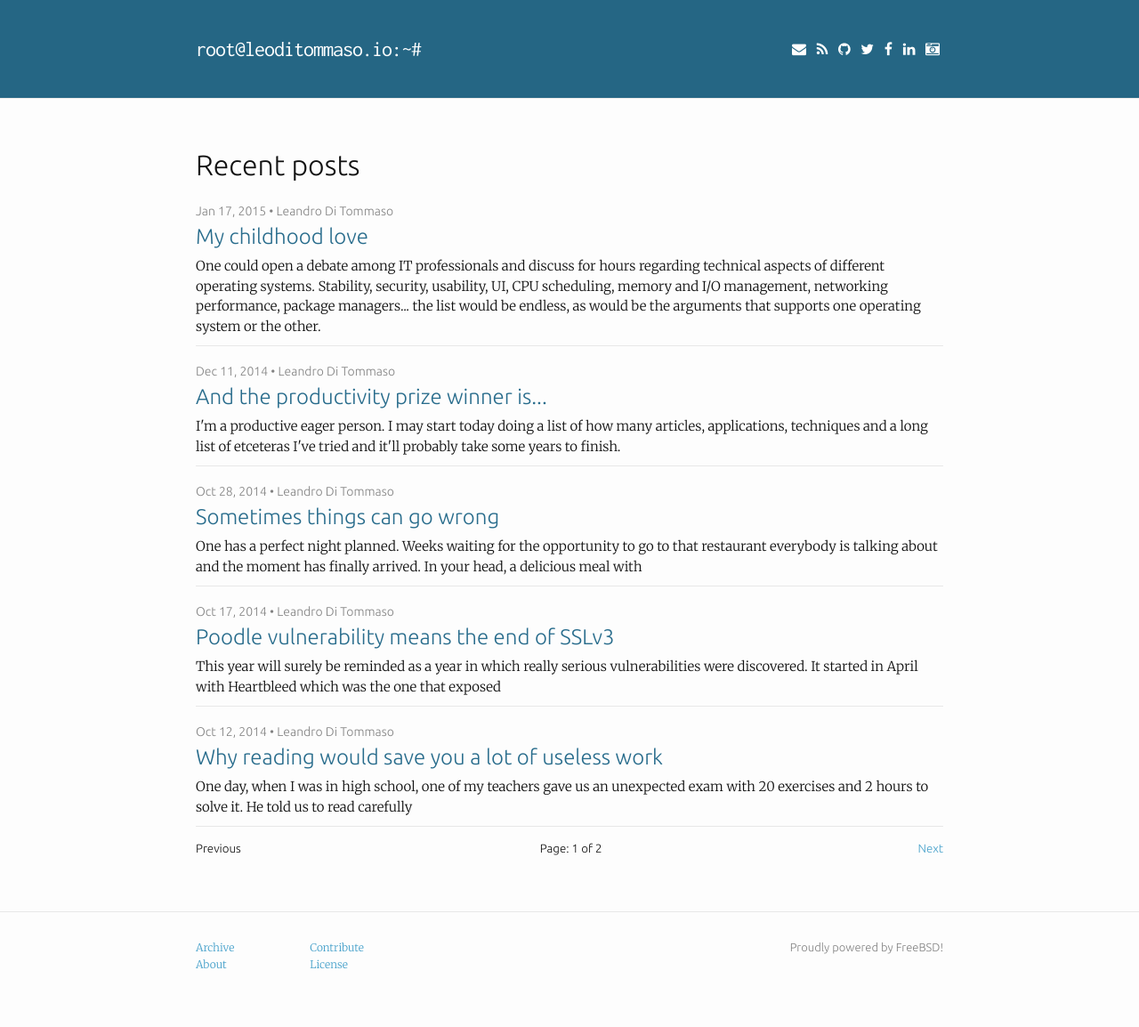
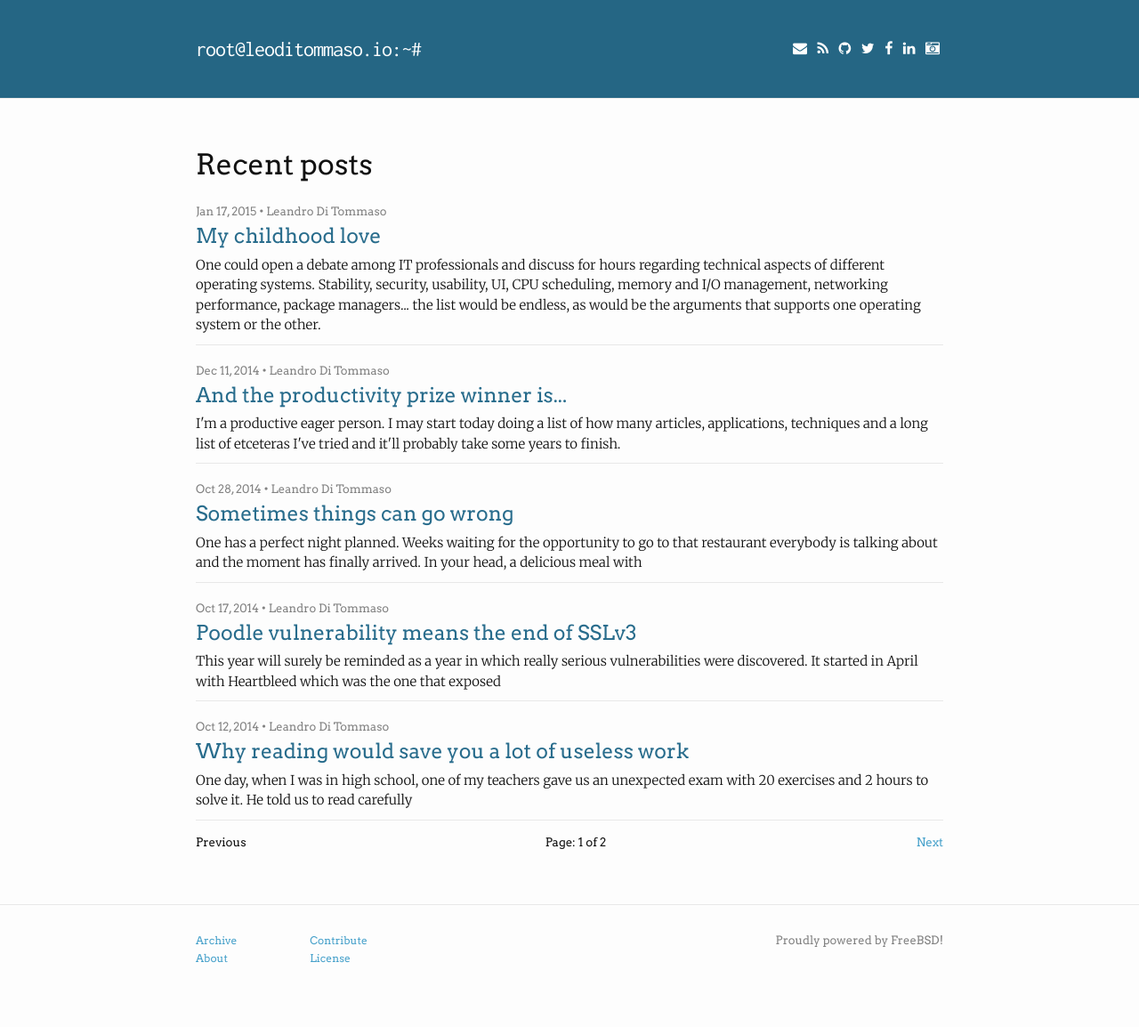
Before and after one commit to leoditommaso/leoditommaso.io, a Jekyll site: the page built from index.html, in a window 1280 px wide. Shown: the whole page at 89% size. Built offline with Jekyll 4.4.1, drawn with Linux system fonts in a browser that asks for light colours; the list of posts is cut into pages by our own code.

Commit message:
Changed headings font.
* Ubuntu font replaced by Arvo.

```diff
--- a/_sass/_layout.scss
+++ b/_sass/_layout.scss
@@ -37,6 +37,7 @@
     line-height: $base-line-height;
     margin-bottom: 0px;
     font-size: 12px;
+    font-family: $base-font-family;
     // Gaps between nav items, but not on the first one
 //        &:not(:first-child) {
 //            margin-left: 20px;
@@ -252,14 +253,14 @@
 }
 
 .post-meta {
-    font-size: 14px;
+    font-size: 13px;
     color: $grey-color;
     font-family: $font-titles;
 }
 
 a.post-link {
     display: block;
-    font-size: 24px;
+    font-size: 23px;
     color: $post-link;
     margin-bottom: 4px;
 }
--- a/assets/css/main.scss
+++ b/assets/css/main.scss
@@ -3,16 +3,16 @@
 ---
 @charset "utf-8";
 
-@import url(http://fonts.googleapis.com/css?family=Ubuntu:300,400&subset=latin,latin-ext);
-@import url(http://fonts.googleapis.com/css?family=Merriweather:300,400&subset=latin,latin-ext);
+@import url(http://fonts.googleapis.com/css?family=Merriweather:300&subset=latin,latin-ext);
 @import url(http://fonts.googleapis.com/css?family=Inconsolata);
+@import url(http://fonts.googleapis.com/css?family=Arvo:400);
 
 // Our variables
 $font-text: Merriweather;
-$font-titles: Ubuntu;
+$font-titles: Arvo;
 $font-mono: Inconsolata;
 
-$base-font-family: Ubuntu;
+$base-font-family: Arvo;
 $base-font-size:   16px;
 $small-font-size:  $base-font-size * 0.875;
 $base-line-height: 1.5;
```
